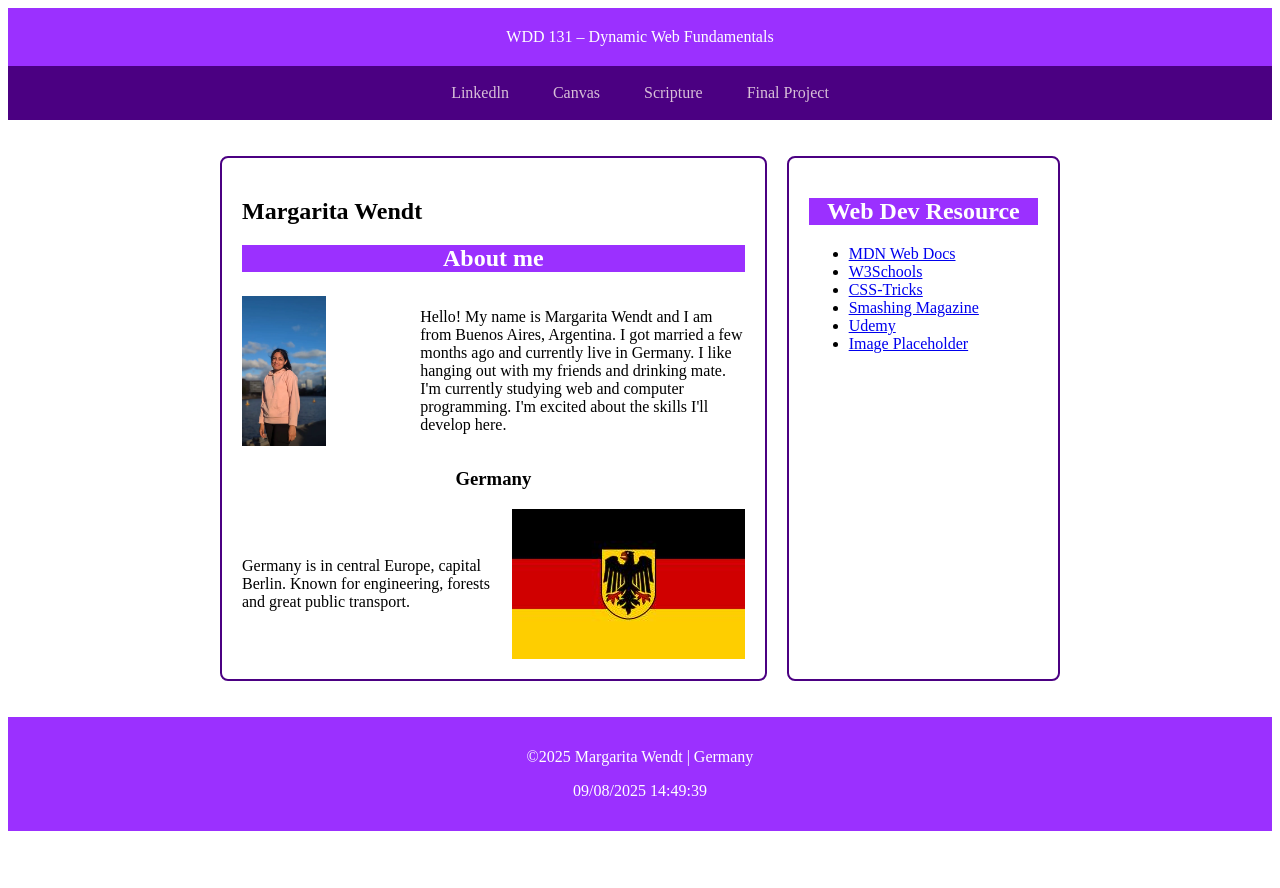
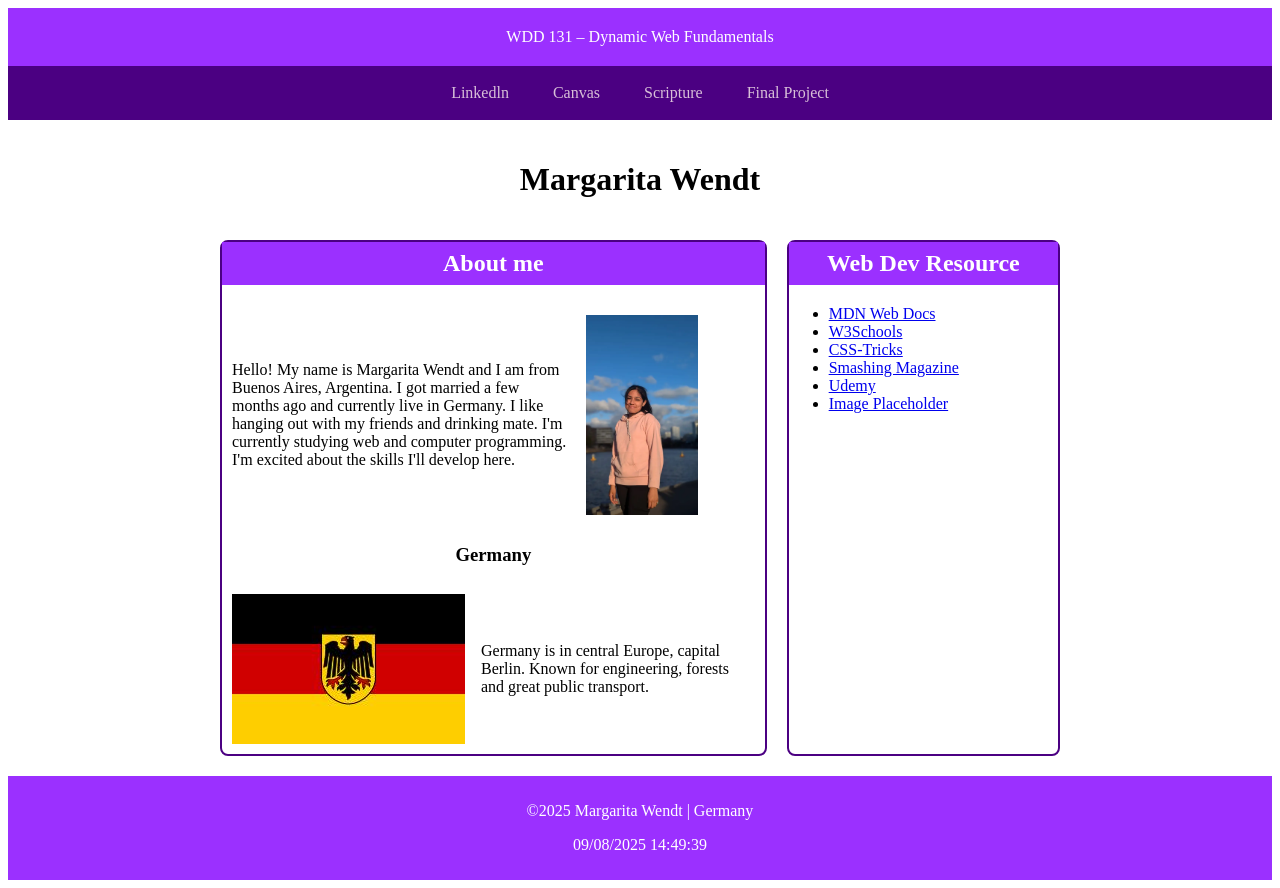
Before and after one commit to MargaritaWendt/wdd131, a plain HTML site: page index.html in a window 1280 px wide. Before the commit the page ends 839 px from the top, so only its background shows below. Drawn offline with Linux system fonts and the light colour scheme.

Commit message:
Fixed css problems

```diff
--- a/index.html
+++ b/index.html
@@ -4,8 +4,8 @@
     <meta charset="UTF-8">
     <meta name="viewport" content="width=device-width, initial-scale=1.0">
     <title>WDD 131 – Dynamic Web Fundamentals – Margarita Wendt</title>
-    <meta name="description" content="WDD 131 – Dynamic Web Fundamentals Home Page, Gilda Margarita Ortiz Reategui, Home Page." />
-    <meta name="author" content="Gilda Margarita Ortiz Reategui"/>
+    <meta name="description" content="WDD 131 – Dynamic Web Fundamentals Home Page, Gilda Margarita Ortiz Reategui, Home Page.">
+    <meta name="author" content="Gilda Margarita Ortiz Reategui">
     <link rel="preconnect" href="https://fonts.googleapis.com">
     <link rel="preconnect" href="https://fonts.gstatic.com" crossorigin>
     <link href="https://fonts.googleapis.com/css2?family=Montserrat:wght@400;700&family=Roboto:wght@400;700&display=swap"
@@ -24,21 +24,21 @@
         </nav>
     </header>
     <main>
+        <h1>Margarita Wendt</h1>
         <section class="card">
-            <h1>Margarita Wendt</h1>
             <h2>About me</h2>
             <div class="me">
-            <img src="images/profile.webp" alt="Hello, my name is Margarita Wendt" width="200">
             <p>Hello! My name is Margarita Wendt and I am from Buenos Aires, Argentina.
                 I got married a few months ago and currently live in Germany.
                 I like hanging out with my friends and drinking mate.
                 I'm currently studying web and computer programming. I'm excited about the skills I'll develop here. </p>
+            <img src="images/profile.webp" alt="Hello, my name is Margarita Wendt" width="200">
             </div>
             <h3>Germany</h3>
             <div class="country">
+            <img src="images/flag-germany.webp" alt="Germany flag" width="200">
             <p>Germany is in central Europe, capital Berlin. Known for engineering, forests and
             great public transport.</p>
-            <img src="images/flag-germany.webp" alt="Germany flag" width="200">
             </div>
         </section>
         <section class="card">
--- a/styles/base.css
+++ b/styles/base.css
@@ -34,6 +34,7 @@ nav a:hover {
     background-color: var(--accent1-color);
     color: white;
 }
+
 main {
     max-width: 840px;
     margin: 20px auto;
@@ -44,6 +45,11 @@ main {
     display: grid;
     grid-template-columns: 2fr 1fr;
     gap: 20px;
+}
+
+main h1 {
+    grid-column: 1 / -1;
+    text-align: center;
 }
 
 h2 {
@@ -59,34 +65,37 @@ h3 {
 .card {
     border: 2px solid var(--primary-color);
     border-radius: 8px;
-    padding: 1rem;
-    margin: 1rem 0;
     background-color: #fff;
 }
+
+.card h2 {
+    margin-top: 0;
+    padding: 0.5rem ;
+}
+
+.me,
+.country {
+    padding: 10px ;
+}
+
 .card img {
-    max-height: 150px;
+    max-height: 200px;
     width: auto;
 }
 
-.card .me,
-.card .country {
+.card .me, .card .country {
     display: grid;
-    grid-template-columns: 1fr 2fr;
+    grid-template-columns: 2fr 1fr;
     align-items: center;
     gap: 1rem;
 }
 
 .card .country {
-    grid-template-columns: 2fr 1fr;
-}
-
-.card {
-    background-color: white;
-    padding: 20px;
+    grid-template-columns: 1fr 2fr;
 }
 
 footer {
-    padding: 15px;
+    padding: 10px;
     background-color: var(--accent1-color);
     color: white;
     text-align: center;
```
